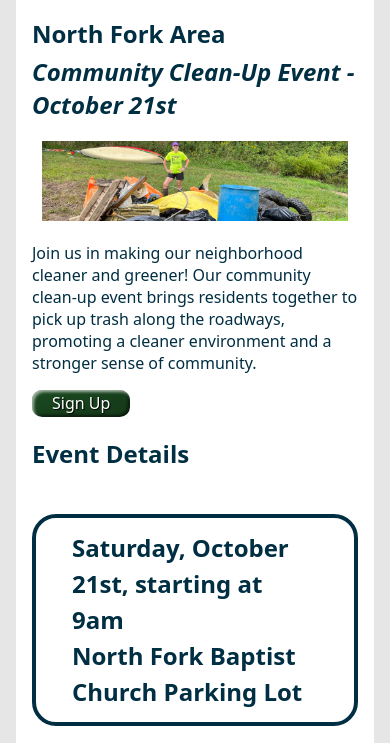
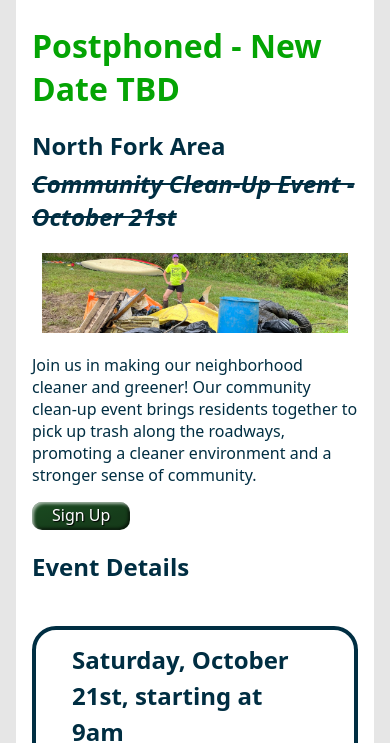
Before and after one commit to gymx/KLB-NorthFork, an Astro site: page / in a window 390 px wide. Shown: the part 114-857 px from the top of the page. Built offline with nearby package versions, Linux system fonts and the light colour scheme; Astro itself is replaced by a stand-in of ours.

Commit message:
postphoned

```diff
--- a/src/components/Hero.astro
+++ b/src/components/Hero.astro
@@ -5,6 +5,7 @@ import Button from "../components/Button.astro";
 ---
 
 <section class="hero">
+  <h1 class="postphoned">Postphoned - New Date TBD</h1>
   <h1>North Fork Area</h1>
   <h2 class="subtitle">
     <em>Community Clean-Up Event - October 21st</em>
@@ -31,6 +32,10 @@ import Button from "../components/Button.astro";
     text-align: center;
   }
 
+  .hero em {
+    text-decoration: line-through;
+  }
+
   h1 {
     font-weight: 800;
     margin-bottom: 5px;
@@ -38,4 +43,9 @@ import Button from "../components/Button.astro";
   .subtitle {
     margin-top: 0;
   }
+
+  .postphoned {
+    font-size: xx-large;
+    color: rgb(4, 164, 4);
+  }
 </style>
```
